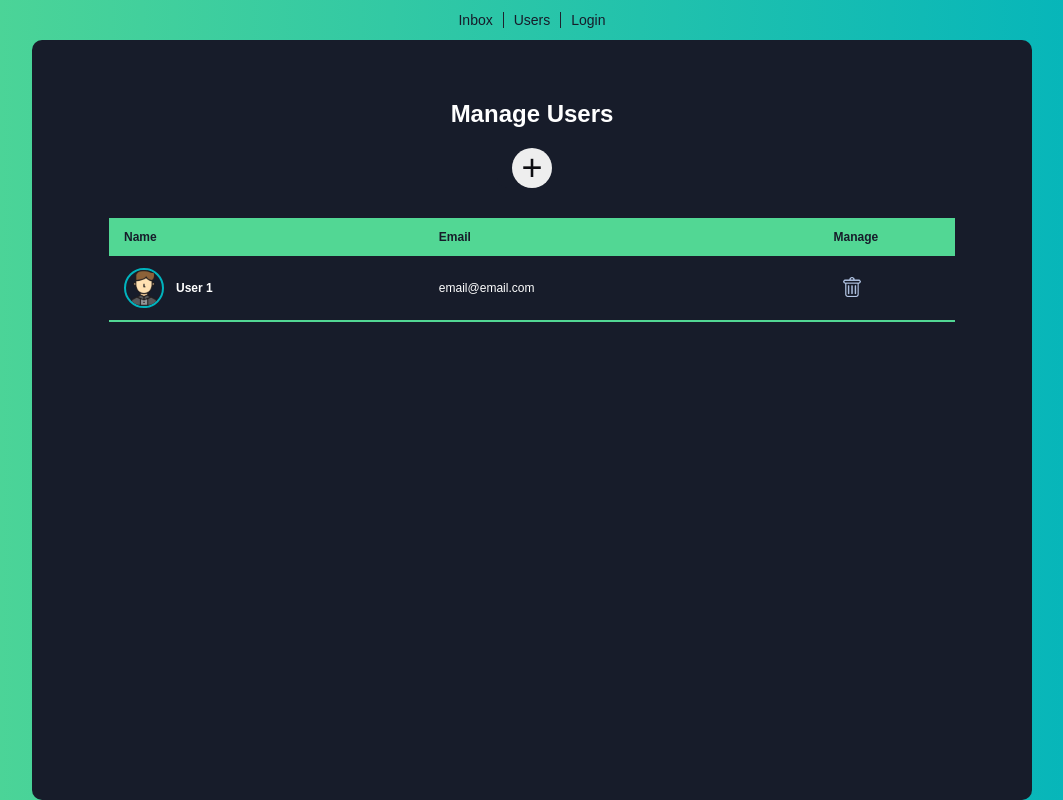
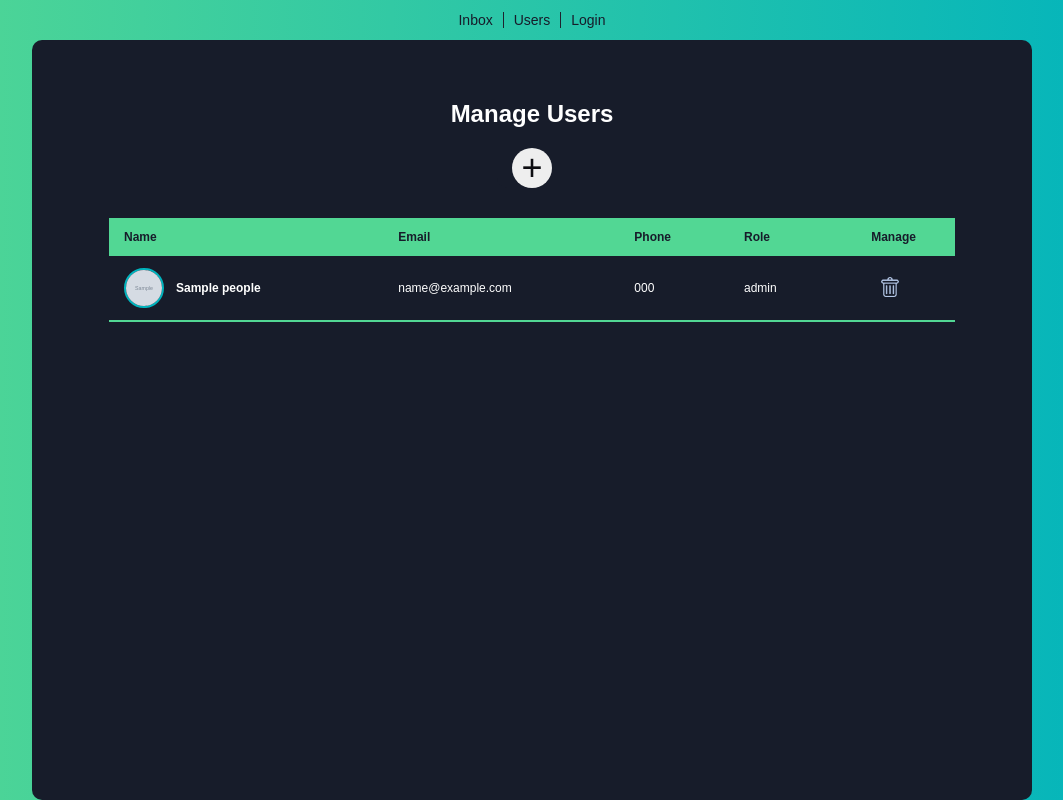
Before and after one commit to sapankumer/chat-application, a Node server app: page /users in a window 1280 px wide. Shown: the whole page, without its empty margins (108-1171 px from the left). Run offline with Node 20, Linux system fonts and the light colour scheme; tables that the repository leaves empty hold one stand-in row (values such as "Sample post"); grey boxes marked "Sample" are stand-in pictures; some libraries are stand-ins or nearby versions.

Commit message:
fetch and render users list in users view

```diff
--- a/controller/userController.js
+++ b/controller/userController.js
@@ -1,10 +1,15 @@
 const bcrypt = require("bcrypt");
 const User = require("../models/People");
 
-function getUsers(req, res, next){
-
-    res.render("users");
-
+async function getUsers(req, res, next){
+    try {
+        const users = await User.find();
+        res.render("users", {
+            users: users,
+        });
+    } catch (err) {
+        next(err);
+    }
 }
 
 const userCreate = async (req, res, next) => {
--- a/views/users.ejs
+++ b/views/users.ejs
@@ -15,20 +15,33 @@
             <tr>
               <th>Name</th>
               <th>Email</th>
+              <th>Phone</th>
+              <th>Role</th>
               <th>Manage</th>
             </tr>
           </thead>
           <tbody id="users-table">
-            <tr id="">
+
+            <% if (locals.users) { %>
+              <% users.forEach(function(user) { %>
+                <tr id="<%= user._id %>">
                   <td class="name">
-                <img src="./images/user1.png" />
-                <span>User 1</span>
+                    <% if (user.avatar){ %>
+                      <img src="./uploads/avatars/<%= user.avatar%>" />
+                    <%} else { %>
+                       <img src="./images/nophoto.png" />
+                    <% } %>
+                    <span><%= user.name %></span>
                   </td>
-              <td>email@email.com</td>
+                  <td><%= user.email %></td>
+                  <td><%= user.mobile %></td>
+                  <td><%= user.role %></td>
                   <td class="manage">
                     <img src="./images/trash.png" alt="Delete" />
                   </td>
                 </tr>
+              <% }); %>
+            <% } %>
           </tbody>
         </table>
       </div>
```
Lines whose indentation alone changed are shown as unchanged.
